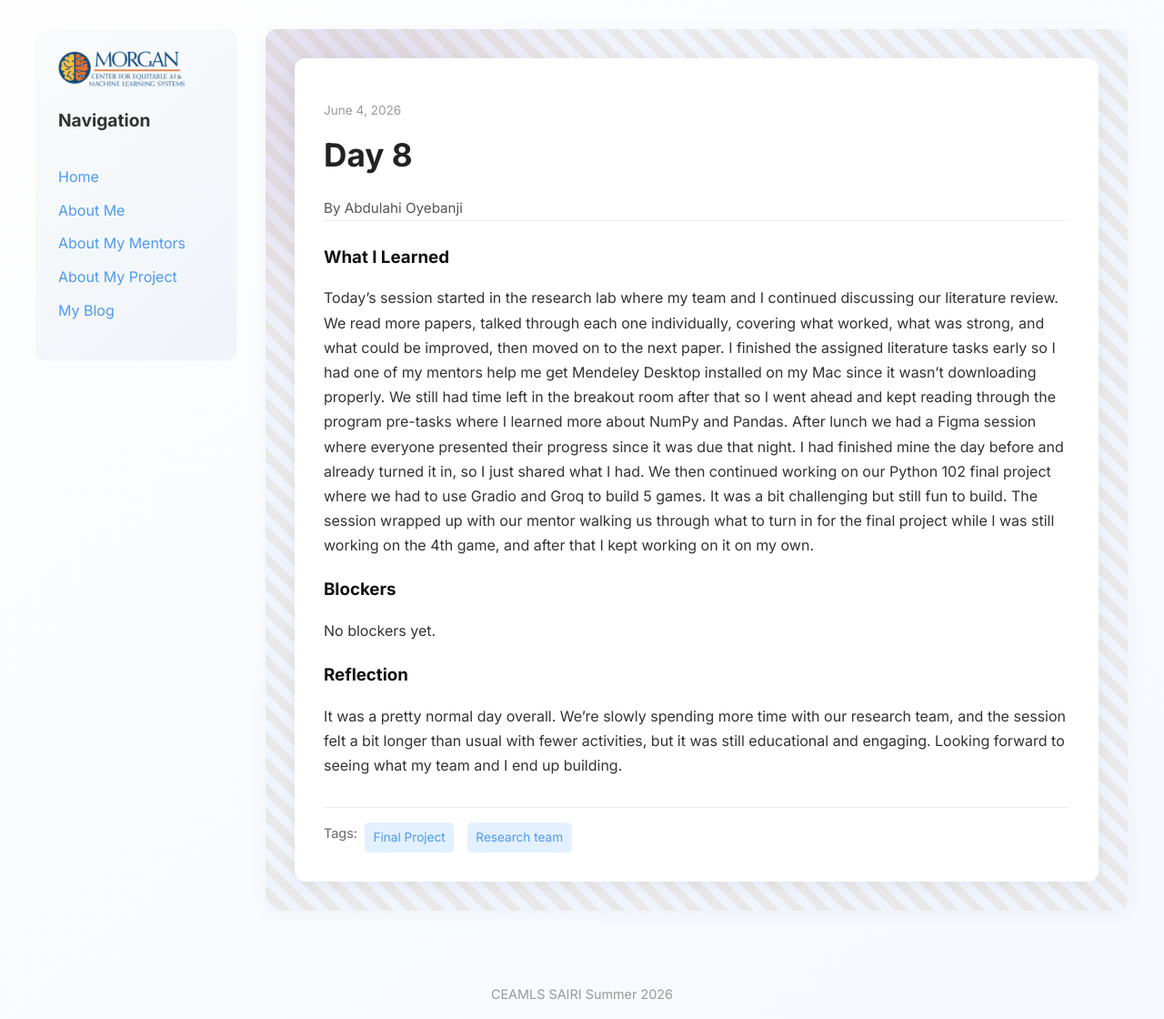
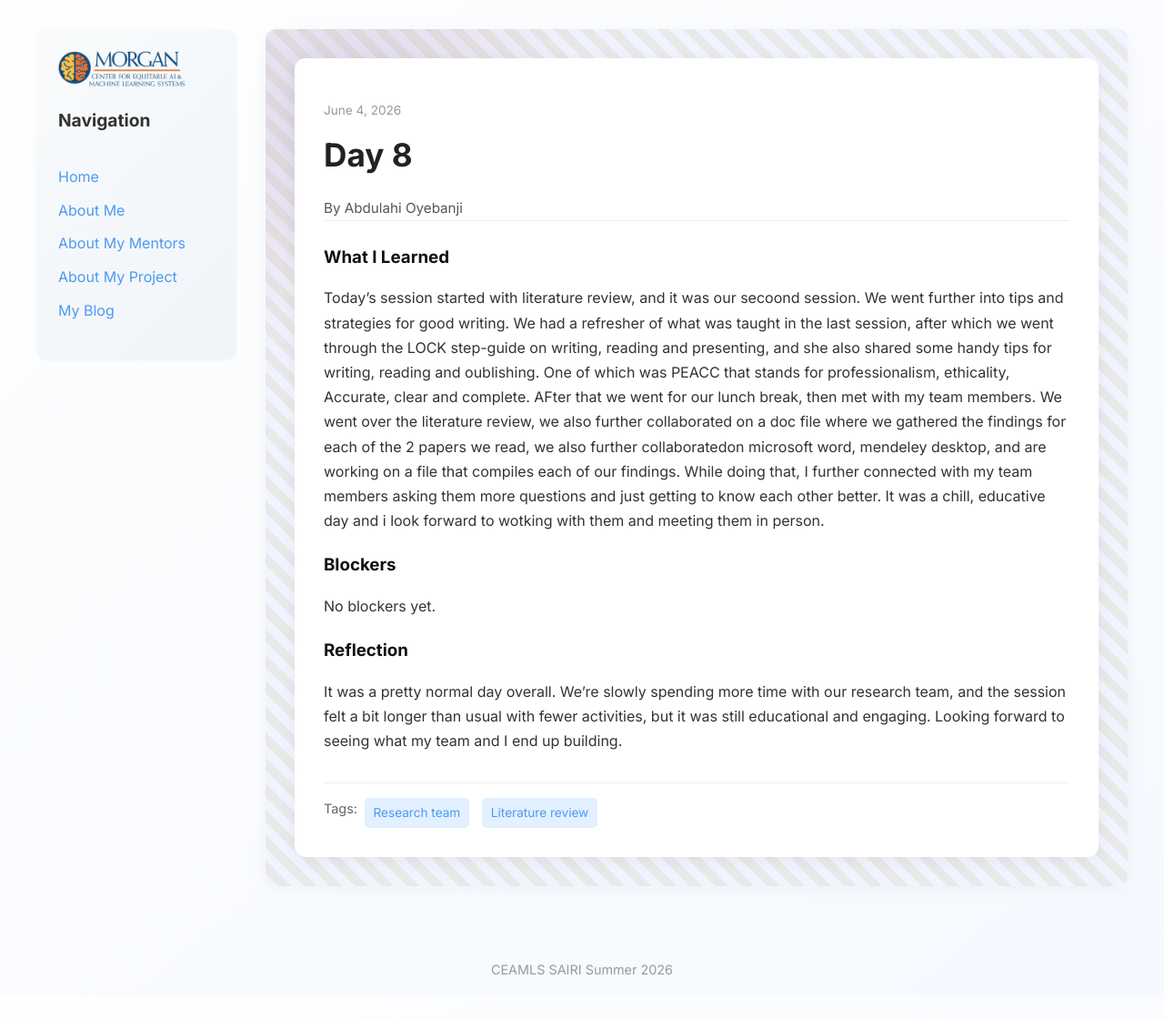
Before and after one commit to abdulahi-banji/abdulahi-banjiceamls26.github.io, a Jekyll site: the page built from _posts/2026-06-04-day-8.md, in a window 1280 px wide. Shown: the whole page at 91% size. Built offline with Jekyll 4.4.1, drawn with Linux system fonts in a browser that asks for light colours; after the commit the page ends 1093 px from its top, so only the background shows below that.

Commit message:
draft what i learned day 8

```diff
--- a/_posts/2026-06-04-day-8.md
+++ b/_posts/2026-06-04-day-8.md
@@ -3,9 +3,9 @@ layout: post
 title: "Day 8"
 date: 2026-06-04
 permalink: /day7.html
-tags: ["Final Project", "Research team"]
+tags: ["Research team", "Literature review"]
 what_i_learned: |
-  Today's session started in the research lab where my team and I continued discussing our literature review. We read more papers, talked through each one individually, covering what worked, what was strong, and what could be improved, then moved on to the next paper. I finished the assigned literature tasks early so I had one of my mentors help me get Mendeley Desktop installed on my Mac since it wasn't downloading properly. We still had time left in the breakout room after that so I went ahead and kept reading through the program pre-tasks where I learned more about NumPy and Pandas. After lunch we had a Figma session where everyone presented their progress since it was due that night. I had finished mine the day before and already turned it in, so I just shared what I had. We then continued working on our Python 102 final project where we had to use Gradio and Groq to build 5 games. It was a bit challenging but still fun to build. The session wrapped up with our mentor walking us through what to turn in for the final project while I was still working on the 4th game, and after that I kept working on it on my own.
+  Today's session started with literature review, and it was our secoond session. We went further into tips and strategies for good writing. We had a refresher of what was taught in the last session, after which we went through the LOCK step-guide on writing, reading and presenting, and she also shared some handy tips for writing, reading and oublishing. One of which was PEACC that stands for professionalism, ethicality, Accurate, clear and complete. AFter that we went for our lunch break, then met with my team members. We went over the literature review, we also further collaborated on a doc file where we gathered the findings for each of the 2 papers we read, we also further collaboratedon microsoft word, mendeley desktop, and are working on a file that compiles each of our findings. While doing that, I further connected with my team members asking them more questions and just getting to know each other better. It was a chill, educative day and i look forward to wotking with them and meeting them in person.
 blockers: |
   No blockers yet.
 reflection: |
```
